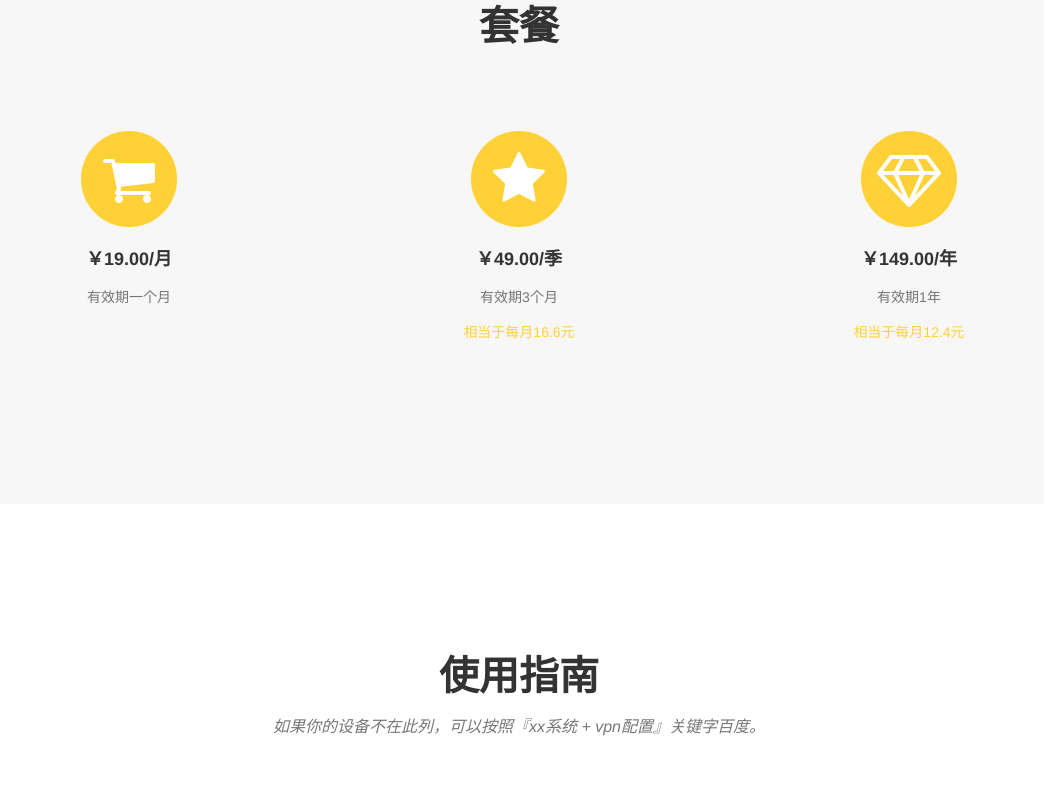
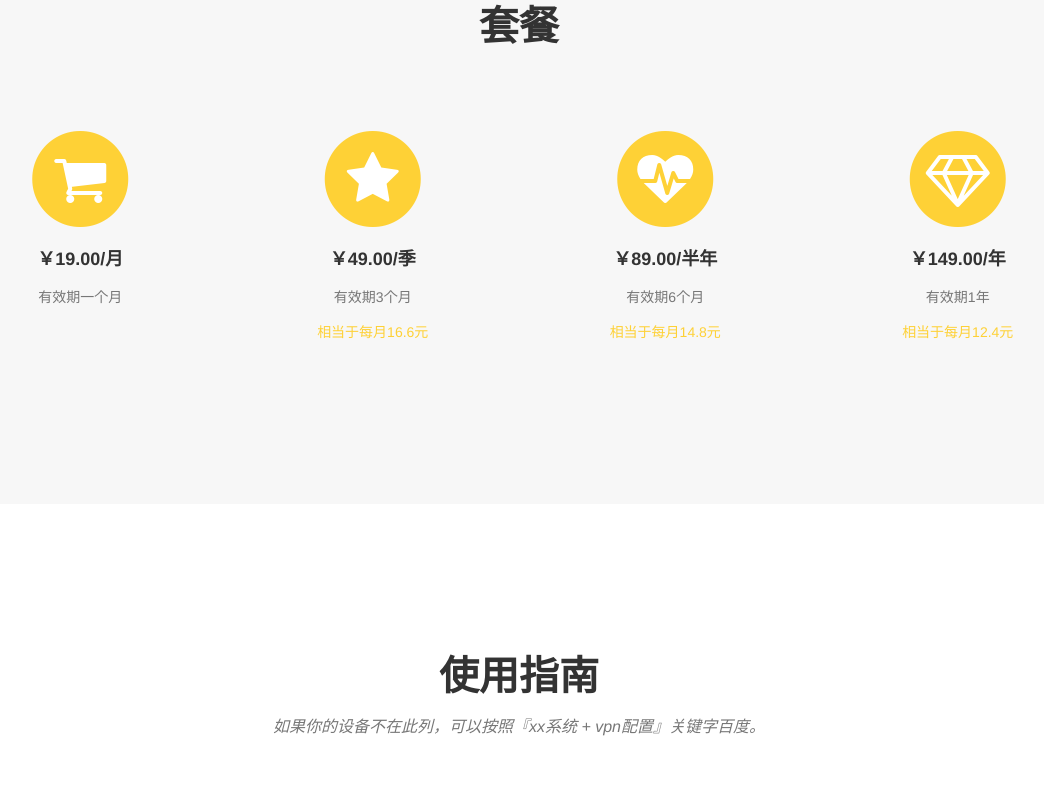
Before and after one commit to maybii/maybii.github.io, a plain HTML site: page index.html in a window 1280 px wide. Shown: the part 2620-3420 px from the top of the page, without its empty margins (121-1165 px from the left). Drawn offline with nearby package versions, Linux system fonts and the light colour scheme.

Commit message:
modify home page

```diff
--- a/index.html
+++ b/index.html
@@ -178,7 +178,7 @@
                 </div>
             </div>
             <div class="row text-center">
-                <div class="col-md-4">
+                <div class="col-md-3">
                     <span class="fa-stack fa-4x">
                         <i class="fa fa-circle fa-stack-2x text-primary"></i>
                         <i class="fa fa-shopping-cart fa-stack-1x fa-inverse"></i>
@@ -186,7 +186,7 @@
                     <h4 class="service-heading">￥19.00/月</h4>
                     <p class="text-muted">有效期一个月</p>
                 </div>
-                <div class="col-md-4">
+                <div class="col-md-3">
                     <span class="fa-stack fa-4x">
                         <i class="fa fa-circle fa-stack-2x text-primary"></i>
                         <i class="fa fa-star fa-stack-1x fa-inverse"></i>
@@ -195,7 +195,16 @@
                     <p class="text-muted">有效期3个月</p>
                     <p class="text-yellow">相当于每月16.6元</p>
                 </div>
-                <div class="col-md-4">
+                <div class="col-md-3">
+                    <span class="fa-stack fa-4x">
+                        <i class="fa fa-circle fa-stack-2x text-primary"></i>
+                        <i class="fa fa-heartbeat fa-stack-1x fa-inverse"></i>
+                    </span>
+                    <h4 class="service-heading">￥89.00/半年</h4>
+                    <p class="text-muted">有效期6个月</p>
+                    <p class="text-yellow">相当于每月14.8元</p>
+                </div>
+                <div class="col-md-3">
                     <span class="fa-stack fa-4x">
                         <i class="fa fa-circle fa-stack-2x text-primary"></i>
                         <i class="fa fa-diamond fa-stack-1x fa-inverse"></i>
@@ -406,12 +415,12 @@
             <div class="row">
                 <div class="col-lg-12 text-center">
                     <h2 class="section-heading">访问商店</h2>
-                    <h3 class="section-subheading text-muted">燕云楼</h3>
+                    <!-- <h3 class="section-subheading text-muted">燕云楼</h3> -->
                 </div>
             </div>
             <div class="row">
                 <div class="col-lg-12 text-center">
-                    <button class="btn btn-primary shop-go" onClick="javascript:window.open('https://shop145304629.taobao.com','_blank')">立即选购</button>
+                    <button class="btn btn-primary shop-go" onClick="javascript:window.open('http://maybii.heidianer.com','_blank')">立即选购</button>
                 </div>
             </div>
         </div>
@@ -734,6 +743,7 @@
                         <div class="modal-body">
                             <!-- Project Details Go Here -->
                             <h2>Windows7系统下L2TP的配置</h2>
+                            <h4>Windows10 配置可参考<a href="http://jingyan.baidu.com/article/a501d80c197aa1ec630f5eeb.html">win10系统如何设置VPN网络</a></h4>
                             <p class="item-intro text-muted">账号信息一律以邮件中的为准。</p>
                             <ol>
                                 <li>
```
